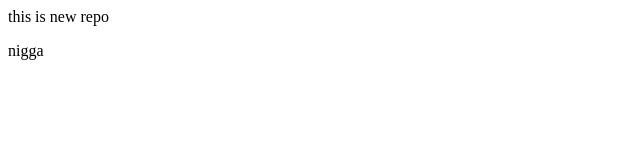
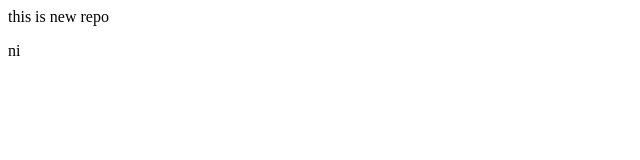
Before and after one commit to ArpitChhabra23306/Localrepo, a plain HTML site: page index.html in a window 1280 px wide. Shown: the full height of the page, 0-640 px from the left. Drawn offline with Linux system fonts and the light colour scheme.

Commit message:
Update index.html

```diff
--- a/index.html
+++ b/index.html
@@ -1,3 +1,3 @@
 <p>this is new repo</p>
 
-<p>nigga</p>
+<p>ni</p>
```
